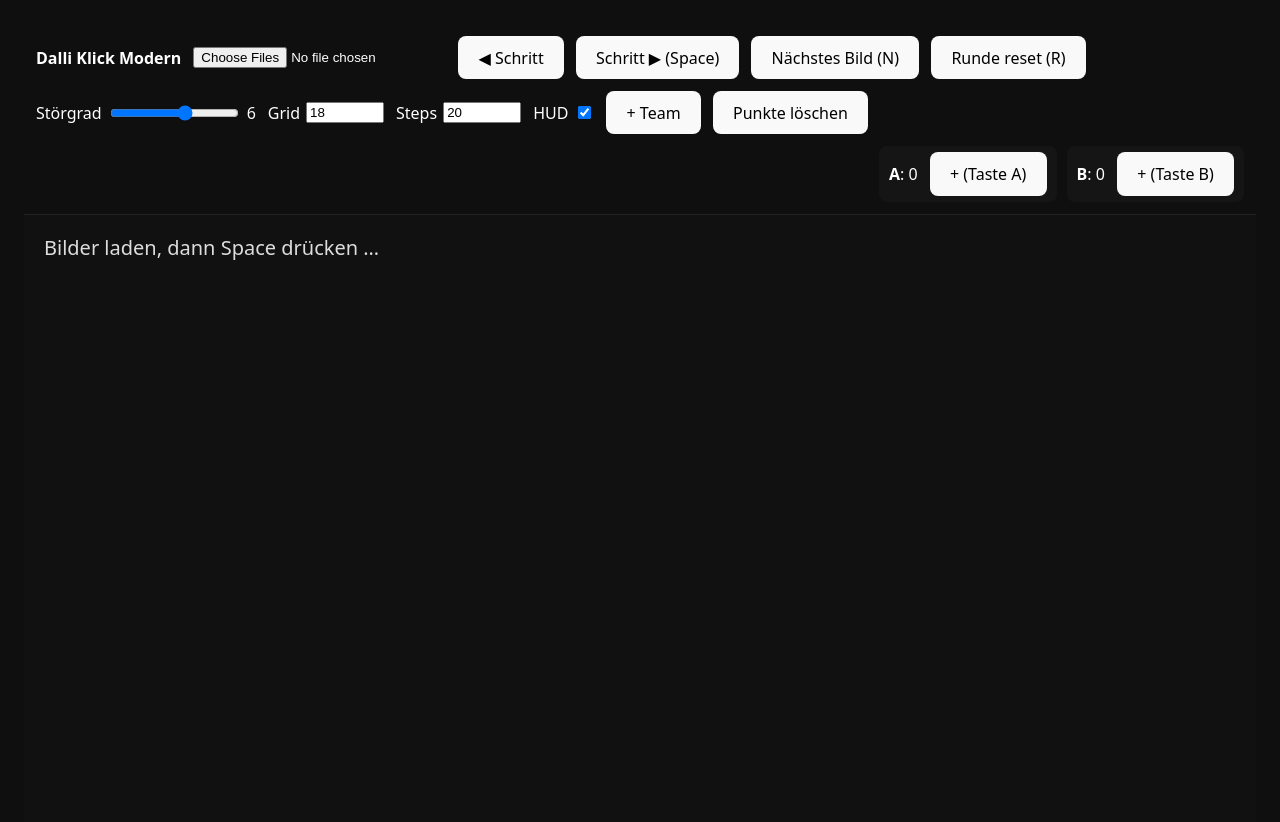
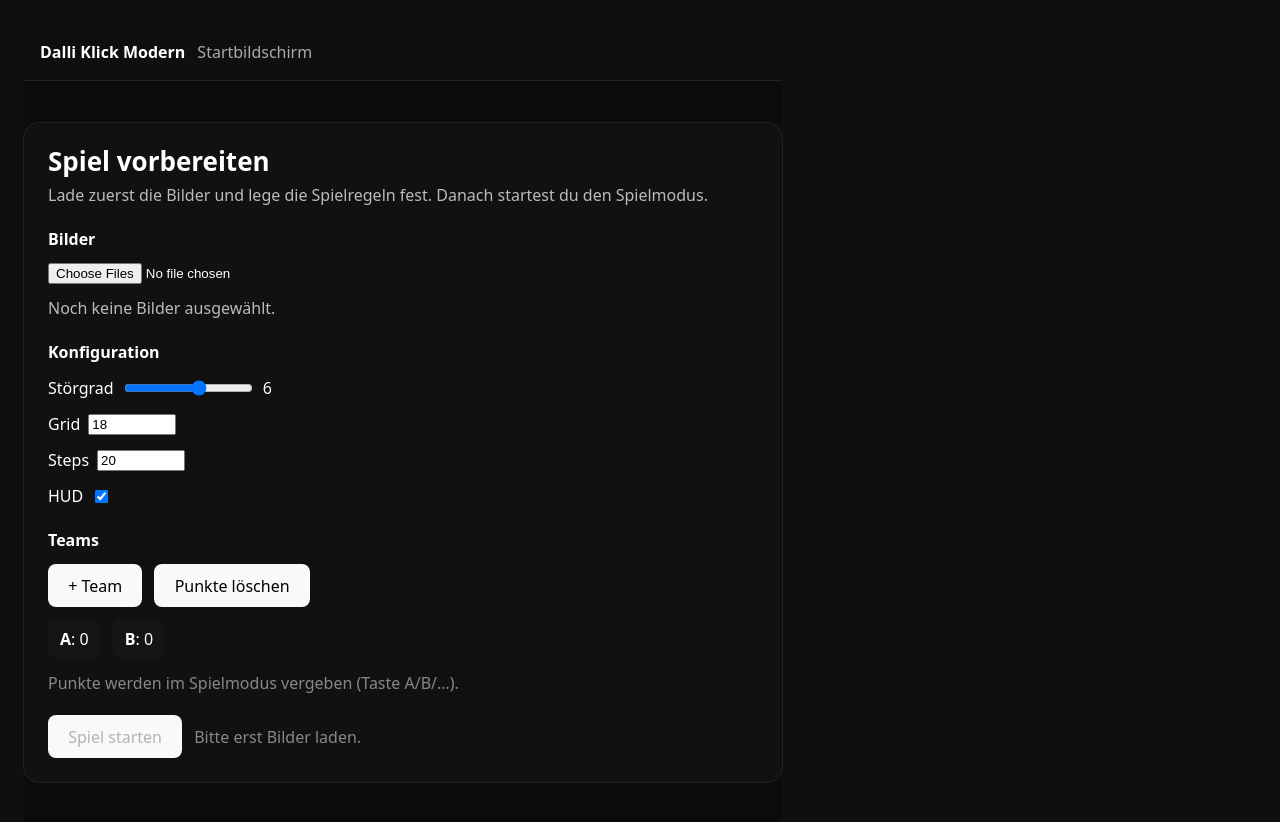
Before and after one commit to gsmzi/DalliKlick, a React (Vite) app: page / in a window 1280 px wide. Shown: the top 822 px of the page. Built offline with nearby package versions, Linux system fonts and the light colour scheme.

Commit message:
Add start screen for game setup

```diff
--- a/src/App.jsx
+++ b/src/App.jsx
@@ -31,6 +31,7 @@ export default function App() {
   const [files, setFiles] = useState([]); // {name, url}
   const [current, setCurrent] = useState(0);
   const [img, setImg] = useState(null);
+  const [isGameActive, setIsGameActive] = useState(false);
 
   const [teams, setTeams] = useState([
     { name: "A", score: 0 },
@@ -45,6 +46,7 @@ export default function App() {
   const [showHud, setShowHud] = useState(true);
 
   const tileCount = tileN * tileN;
+  const canStart = files.length > 0;
 
   // reveal order per round
   const [seed, setSeed] = useState(1);
@@ -93,6 +95,7 @@ export default function App() {
   // keyboard controls
   useEffect(() => {
     const onKey = (e) => {
+      if (!isGameActive) return;
       if (e.key === " " || e.code === "Space") {
         e.preventDefault();
         nextStep();
@@ -114,7 +117,7 @@ export default function App() {
     window.addEventListener("keydown", onKey);
     return () => window.removeEventListener("keydown", onKey);
     // eslint-disable-next-line react-hooks/exhaustive-deps
-  }, [teams.length, stepIndex, stepsTotal, files.length]);
+  }, [teams.length, stepIndex, stepsTotal, files.length, isGameActive]);
 
   // draw loop
   useEffect(() => {
@@ -229,6 +232,154 @@ export default function App() {
   };
   const resetScores = () => setTeams((t) => t.map((x) => ({ ...x, score: 0 })));
 
+  if (!isGameActive) {
+    return (
+      <div
+        style={{
+          minHeight: "100vh",
+          display: "flex",
+          flexDirection: "column",
+          background: "#0b0b0b",
+          color: "#fff",
+        }}
+      >
+        <header
+          style={{
+            display: "flex",
+            gap: 12,
+            alignItems: "center",
+            padding: 16,
+            background: "#0f0f0f",
+            borderBottom: "1px solid #222",
+          }}
+        >
+          <strong>Dalli Klick Modern</strong>
+          <span style={{ color: "#aaa" }}>Startbildschirm</span>
+        </header>
+        <main
+          style={{
+            flex: 1,
+            display: "grid",
+            placeItems: "center",
+            padding: 24,
+          }}
+        >
+          <div
+            style={{
+              width: "min(900px, 100%)",
+              background: "#111",
+              border: "1px solid #222",
+              borderRadius: 16,
+              padding: 24,
+              display: "grid",
+              gap: 20,
+            }}
+          >
+            <div>
+              <h1 style={{ margin: 0, fontSize: 26 }}>Spiel vorbereiten</h1>
+              <p style={{ margin: "8px 0 0", color: "#bbb" }}>
+                Lade zuerst die Bilder und lege die Spielregeln fest. Danach startest du den
+                Spielmodus.
+              </p>
+            </div>
+
+            <section style={{ display: "grid", gap: 12 }}>
+              <strong>Bilder</strong>
+              <input type="file" accept="image/*" multiple onChange={onPickFiles} />
+              <span style={{ color: "#bbb" }}>
+                {files.length ? `${files.length} Bilder geladen.` : "Noch keine Bilder ausgewählt."}
+              </span>
+            </section>
+
+            <section style={{ display: "grid", gap: 12 }}>
+              <strong>Konfiguration</strong>
+              <label style={{ display: "flex", gap: 8, alignItems: "center", flexWrap: "wrap" }}>
+                Störgrad
+                <input
+                  type="range"
+                  min="0"
+                  max="10"
+                  value={disturb}
+                  onChange={(e) => setDisturb(parseInt(e.target.value, 10))}
+                />
+                {disturb}
+              </label>
+
+              <label style={{ display: "flex", gap: 8, alignItems: "center" }}>
+                Grid
+                <input
+                  type="number"
+                  min="6"
+                  max="40"
+                  value={tileN}
+                  onChange={(e) =>
+                    setTileN(clamp(parseInt(e.target.value || "18", 10), 6, 40))
+                  }
+                  style={{ width: 80 }}
+                />
+              </label>
+
+              <label style={{ display: "flex", gap: 8, alignItems: "center" }}>
+                Steps
+                <input
+                  type="number"
+                  min="5"
+                  max="80"
+                  value={stepsTotal}
+                  onChange={(e) =>
+                    setStepsTotal(clamp(parseInt(e.target.value || "20", 10), 5, 80))
+                  }
+                  style={{ width: 80 }}
+                />
+              </label>
+
+              <label style={{ display: "flex", gap: 8, alignItems: "center" }}>
+                HUD
+                <input
+                  type="checkbox"
+                  checked={showHud}
+                  onChange={(e) => setShowHud(e.target.checked)}
+                />
+              </label>
+            </section>
+
+            <section style={{ display: "grid", gap: 12 }}>
+              <strong>Teams</strong>
+              <div style={{ display: "flex", gap: 12, flexWrap: "wrap" }}>
+                <button onClick={addTeam}>+ Team</button>
+                <button onClick={resetScores}>Punkte löschen</button>
+              </div>
+              <div style={{ display: "flex", gap: 12, flexWrap: "wrap" }}>
+                {teams.map((t) => (
+                  <div
+                    key={t.name}
+                    style={{
+                      padding: "8px 12px",
+                      background: "#151515",
+                      borderRadius: 8,
+                    }}
+                  >
+                    <b>{t.name}</b>: {t.score}
+                  </div>
+                ))}
+              </div>
+              <span style={{ color: "#888" }}>
+                Punkte werden im Spielmodus vergeben (Taste A/B/…).
+              </span>
+            </section>
+
+            <div style={{ display: "flex", gap: 12, alignItems: "center" }}>
+              <button onClick={() => setIsGameActive(true)} disabled={!canStart}>
+                Spiel starten
+              </button>
+              {!canStart && <span style={{ color: "#888" }}>Bitte erst Bilder laden.</span>}
+            </div>
+          </div>
+        </main>
+      </div>
+    );
+  }
+
   return (
     <div style={{ height: "100vh", display: "grid", gridTemplateRows: "auto 1fr" }}>
       <header
@@ -245,56 +396,10 @@ export default function App() {
       >
         <strong>Dalli Klick Modern</strong>
 
-        <input type="file" accept="image/*" multiple onChange={onPickFiles} />
-
         <button onClick={prevStep}>◀ Schritt</button>
         <button onClick={nextStep}>Schritt ▶ (Space)</button>
         <button onClick={nextImage}>Nächstes Bild (N)</button>
         <button onClick={resetRound}>Runde reset (R)</button>
-
-        <label style={{ display: "flex", gap: 6, alignItems: "center" }}>
-          Störgrad
-          <input
-            type="range"
-            min="0"
-            max="10"
-            value={disturb}
-            onChange={(e) => setDisturb(parseInt(e.target.value, 10))}
-          />
-          {disturb}
-        </label>
-
-        <label style={{ display: "flex", gap: 6, alignItems: "center" }}>
-          Grid
-          <input
-            type="number"
-            min="6"
-            max="40"
-            value={tileN}
-            onChange={(e) => setTileN(clamp(parseInt(e.target.value || "18", 10), 6, 40))}
-            style={{ width: 70 }}
-          />
-        </label>
-
-        <label style={{ display: "flex", gap: 6, alignItems: "center" }}>
-          Steps
-          <input
-            type="number"
-            min="5"
-            max="80"
-            value={stepsTotal}
-            onChange={(e) => setStepsTotal(clamp(parseInt(e.target.value || "20", 10), 5, 80))}
-            style={{ width: 70 }}
-          />
-        </label>
-
-        <label style={{ display: "flex", gap: 6, alignItems: "center" }}>
-          HUD
-          <input type="checkbox" checked={showHud} onChange={(e) => setShowHud(e.target.checked)} />
-        </label>
-
-        <button onClick={addTeam}>+ Team</button>
-        <button onClick={resetScores}>Punkte löschen</button>
 
         <div style={{ marginLeft: "auto", display: "flex", gap: 10, alignItems: "center" }}>
           {teams.map((t, i) => (
```
